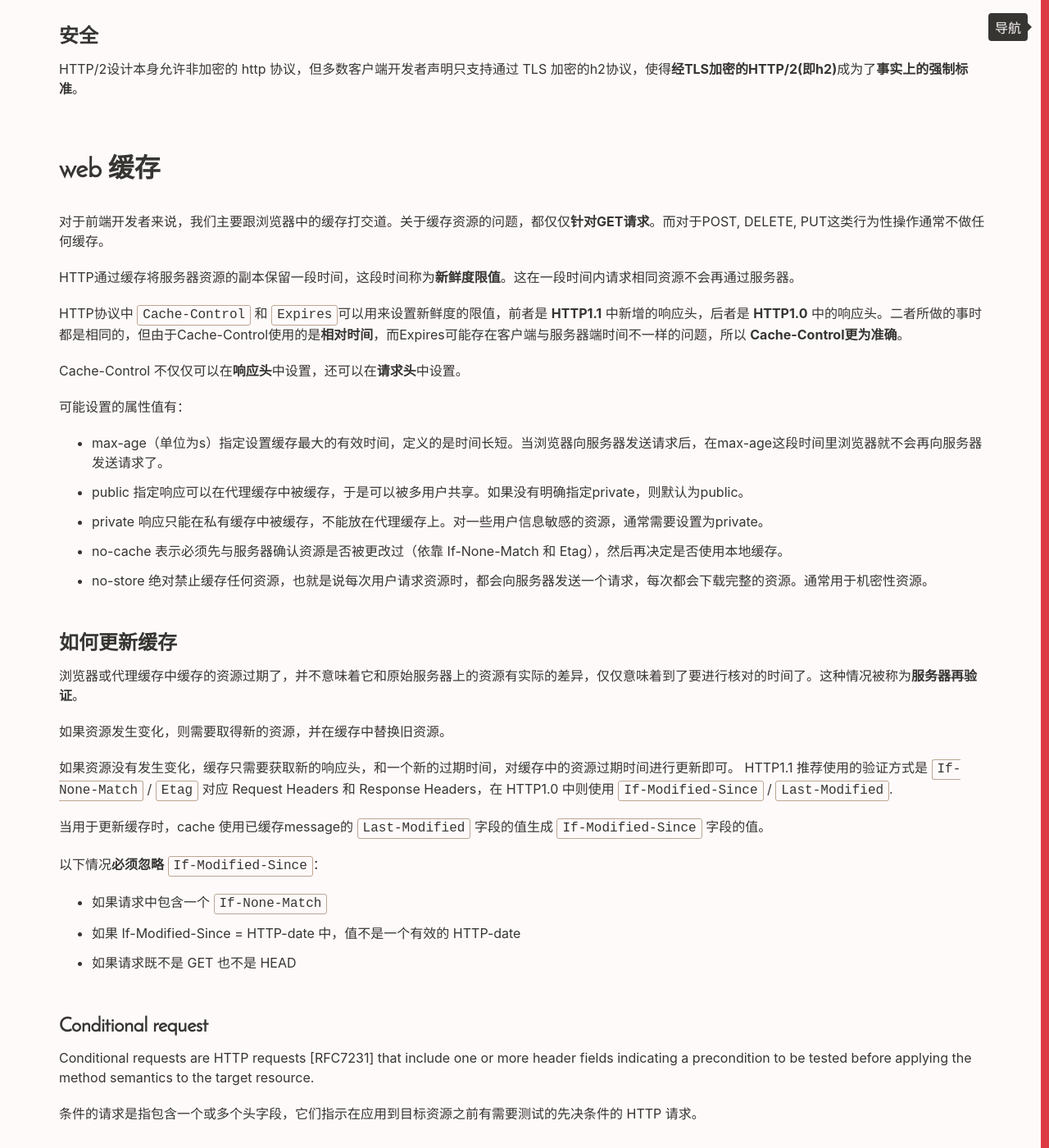
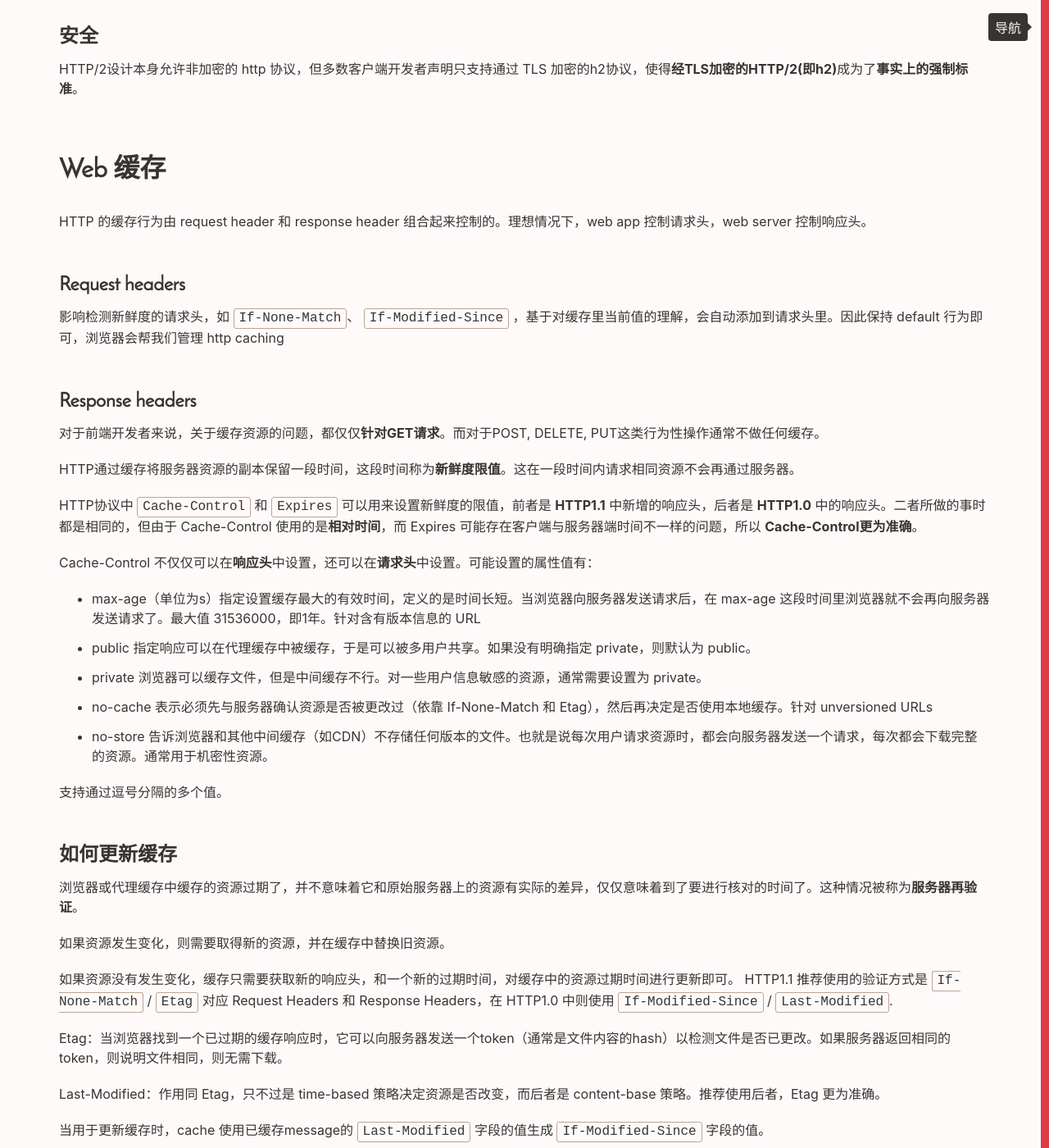
Before and after one commit to Vivi-wu/dive-into-web, a Jekyll site: the page built from _posts/2017-09-14-HTTP.markdown, in a window 1280 px wide and 1400 px high, scrolled down 1258 px. Shown: the whole window at 82% size. Built offline with Jekyll 4.4.1, drawn with Linux system fonts in a browser that asks for light colours; some of the changed text lies outside the part shown.

Commit message:
update blog for HTTP cache

```diff
--- a/_posts/2015-09-02-Pro-HTML5-Programming.markdown
+++ b/_posts/2015-09-02-Pro-HTML5-Programming.markdown
@@ -141,9 +141,7 @@ Comet连接必须定期发一些ping数据表示连接“正常工作”。
 
 ## 离线 Web 应用
 
-application cache 已经从 Web standards中移除了。一些浏览器还支持，但已经在抛弃的日程中。使用 Service Workers 作为替代。
-
-借助缓存，不仅可以缓存访问过的页面，还可以缓存不曾访问过的页面。
+使用 Service Workers 不仅可以缓存访问过的页面，还可以缓存不曾访问过的页面。具体参考 PWA 章节。
 
 ## GlobalEventHandlers.onerror
 
--- a/_posts/2017-09-14-HTTP.markdown
+++ b/_posts/2017-09-14-HTTP.markdown
@@ -48,23 +48,33 @@ HTTP/2 对消息头采用 HPACK算法（专为http2头部设计的压缩格式
 
 HTTP/2设计本身允许非加密的 http 协议，但多数客户端开发者声明只支持通过 TLS 加密的h2协议，使得**经TLS加密的HTTP/2(即h2)**成为了**事实上的强制标准**。
 
-## web 缓存
+## Web 缓存
 
-对于前端开发者来说，我们主要跟浏览器中的缓存打交道。关于缓存资源的问题，都仅仅**针对GET请求**。而对于POST, DELETE, PUT这类行为性操作通常不做任何缓存。
+HTTP 的缓存行为由 request header 和 response header 组合起来控制的。理想情况下，web app 控制请求头，web server 控制响应头。
+
+### Request headers
+
+影响检测新鲜度的请求头，如 `If-None-Match`、 `If-Modified-Since` ，基于对缓存里当前值的理解，会自动添加到请求头里。因此保持 default 行为即可，浏览器会帮我们管理 http caching
+
+### Response headers
+
+
+
+对于前端开发者来说，关于缓存资源的问题，都仅仅**针对GET请求**。而对于POST, DELETE, PUT这类行为性操作通常不做任何缓存。
 
 HTTP通过缓存将服务器资源的副本保留一段时间，这段时间称为**新鲜度限值**。这在一段时间内请求相同资源不会再通过服务器。
 
-HTTP协议中 `Cache-Control` 和 `Expires`可以用来设置新鲜度的限值，前者是 **HTTP1.1** 中新增的响应头，后者是 **HTTP1.0** 中的响应头。二者所做的事时都是相同的，但由于Cache-Control使用的是**相对时间**，而Expires可能存在客户端与服务器端时间不一样的问题，所以 **Cache-Control更为准确**。
+HTTP协议中 `Cache-Control` 和 `Expires` 可以用来设置新鲜度的限值，前者是 **HTTP1.1** 中新增的响应头，后者是 **HTTP1.0** 中的响应头。二者所做的事时都是相同的，但由于 Cache-Control 使用的是**相对时间**，而 Expires 可能存在客户端与服务器端时间不一样的问题，所以 **Cache-Control更为准确**。
 
-Cache-Control 不仅仅可以在**响应头**中设置，还可以在**请求头**中设置。
+Cache-Control 不仅仅可以在**响应头**中设置，还可以在**请求头**中设置。可能设置的属性值有：
 
-可能设置的属性值有：
++ max-age（单位为s）指定设置缓存最大的有效时间，定义的是时间长短。当浏览器向服务器发送请求后，在 max-age 这段时间里浏览器就不会再向服务器发送请求了。最大值 31536000，即1年。针对含有版本信息的 URL
++ public 指定响应可以在代理缓存中被缓存，于是可以被多用户共享。如果没有明确指定 private，则默认为 public。
++ private 浏览器可以缓存文件，但是中间缓存不行。对一些用户信息敏感的资源，通常需要设置为 private。
++ no-cache 表示必须先与服务器确认资源是否被更改过（依靠 If-None-Match 和 Etag），然后再决定是否使用本地缓存。针对 unversioned URLs
++ no-store 告诉浏览器和其他中间缓存（如CDN）不存储任何版本的文件。也就是说每次用户请求资源时，都会向服务器发送一个请求，每次都会下载完整的资源。通常用于机密性资源。
 
-+ max-age（单位为s）指定设置缓存最大的有效时间，定义的是时间长短。当浏览器向服务器发送请求后，在max-age这段时间里浏览器就不会再向服务器发送请求了。
-+ public 指定响应可以在代理缓存中被缓存，于是可以被多用户共享。如果没有明确指定private，则默认为public。
-+ private 响应只能在私有缓存中被缓存，不能放在代理缓存上。对一些用户信息敏感的资源，通常需要设置为private。
-+ no-cache 表示必须先与服务器确认资源是否被更改过（依靠 If-None-Match 和 Etag），然后再决定是否使用本地缓存。
-+ no-store 绝对禁止缓存任何资源，也就是说每次用户请求资源时，都会向服务器发送一个请求，每次都会下载完整的资源。通常用于机密性资源。
+支持通过逗号分隔的多个值。
 
 ### 如何更新缓存
 
@@ -74,6 +84,10 @@ Cache-Control 不仅仅可以在**响应头**中设置，还可以在**请求头
 
 如果资源没有发生变化，缓存只需要获取新的响应头，和一个新的过期时间，对缓存中的资源过期时间进行更新即可。 HTTP1.1 推荐使用的验证方式是 `If-None-Match` / `Etag` 对应 Request Headers 和 Response Headers，在 HTTP1.0 中则使用 `If-Modified-Since` / `Last-Modified`.
 
+Etag：当浏览器找到一个已过期的缓存响应时，它可以向服务器发送一个token（通常是文件内容的hash）以检测文件是否已更改。如果服务器返回相同的token，则说明文件相同，则无需下载。
+
+Last-Modified：作用同 Etag，只不过是 time-based 策略决定资源是否改变，而后者是 content-base 策略。推荐使用后者，Etag 更为准确。
+
 当用于更新缓存时，cache 使用已缓存message的 `Last-Modified` 字段的值生成 `If-Modified-Since` 字段的值。
 
 以下情况**必须忽略** `If-Modified-Since`：
@@ -81,6 +95,13 @@ Cache-Control 不仅仅可以在**响应头**中设置，还可以在**请求头
 + 如果请求中包含一个 `If-None-Match`
 + 如果 If-Modified-Since = HTTP-date 中，值不是一个有效的 HTTP-date
 + 如果请求既不是 GET 也不是 HEAD
+
+资源一旦被浏览器缓存，浏览器就会一直使用 cached 版本的资源，除非过期，或者用户主动清除了浏览器缓存。因此想要强制用户下载最新资源，通过给文件名加hash或版本号，改变资源 URL，实现通知浏览器更新已缓存的文件。
+
+#### 举例
+
+浏览器向服务器请求文件A，请求头包含 `If-None-Match`，告诉 server，只有在文件的 ETag 与浏览器的 If-None-Match 值不匹配时才返回完整文件。
+当两个值相同时，浏览器接到 304 Not Modified 响应。
 
 ### Conditional request
 
--- a/_posts/2020-05-11-PWA.markdown
+++ b/_posts/2020-05-11-PWA.markdown
@@ -69,6 +69,11 @@ Web 应用是运行在浏览器里的代码。其优势是可以使用一套代
 web app manifest 是一个 JSON 文件，放在网站代码根目录下。它告诉浏览器当 PWA 安装到用户桌面或移动设备时应该如何表现。
 
 具体操作见这篇 [Add a web app manifest](https://web.dev/add-manifest/) 文章。
+
+`theme_color`，在 `display:minimal-ui` 模式下，该颜色显示在Android手机头部地址栏及系统顶部信息栏；在 standalone 模式下，该颜色显示在Android手机系统顶部信息栏。iOS不生效
+`background_color`，该颜色在Android手机 PWA启动画面上生效。iOS不生效
+
+Chrome 会以 manifest 文件里的 `name`，`background_color`，`icons` 自动创建一个启动画面，Android 上可以看到。iOS启动是白屏。
 
 检测文件配置正确，打开浏览器开发者工具-》Application-》Manifest
 
```
Also changed, not shown: assets/images/http_cache.png (added).
